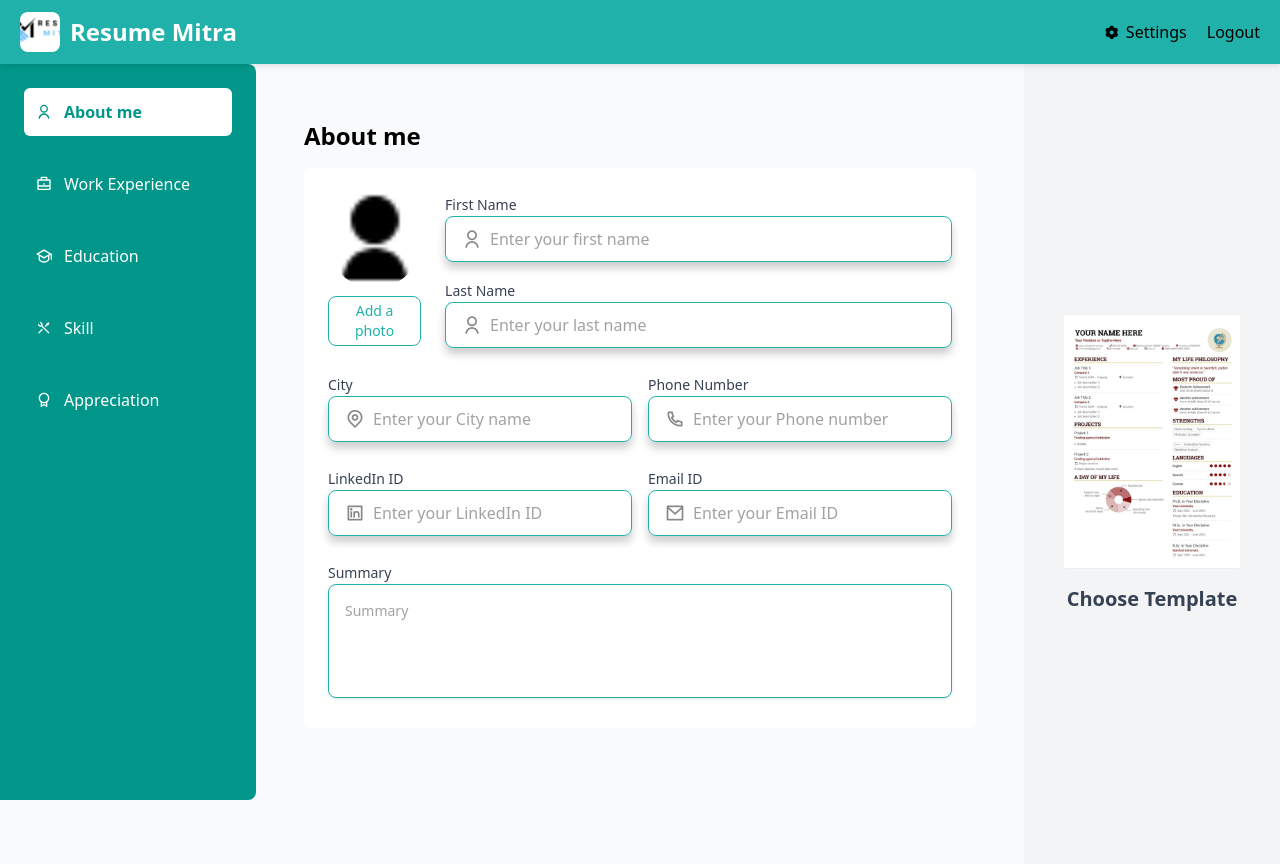
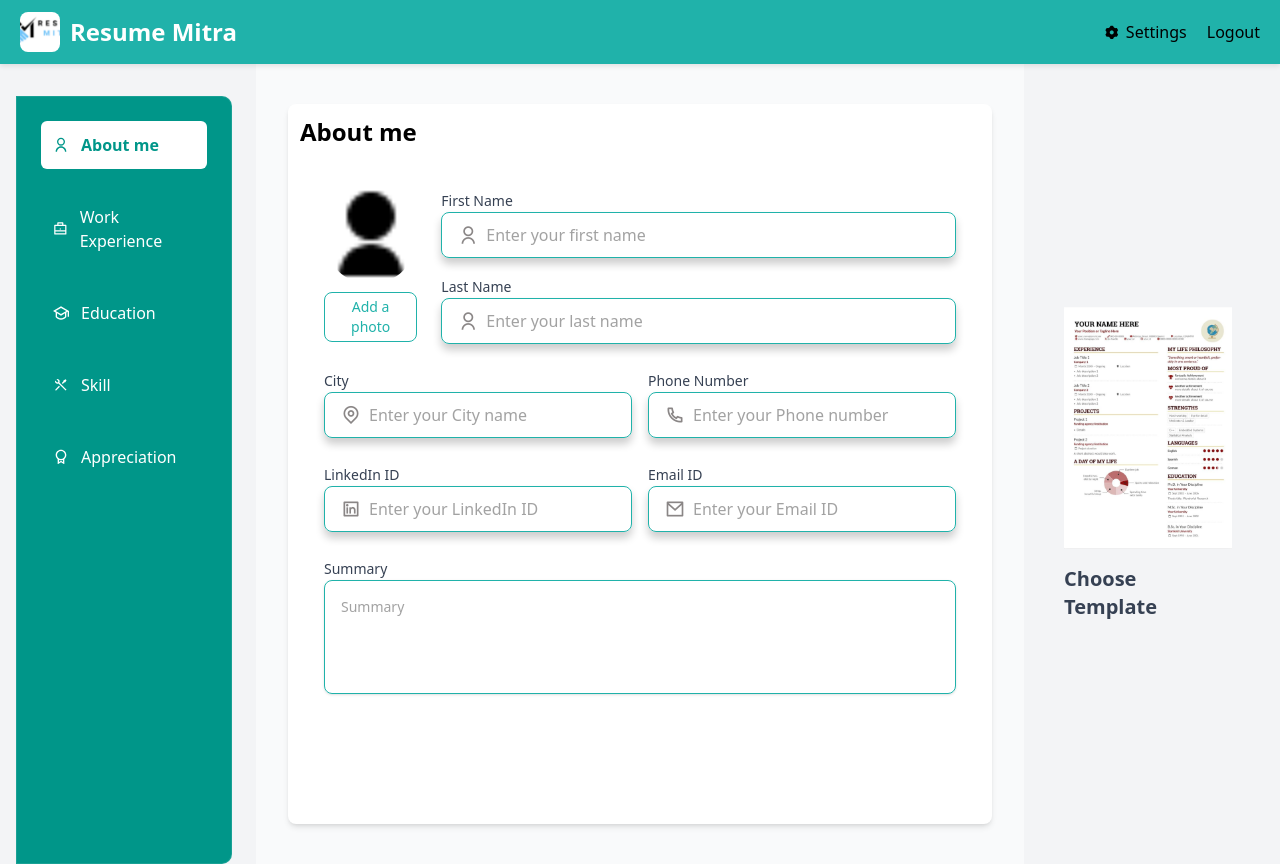
Before and after one commit to Chakrasai/resume_mitra, a React (Vite) app: page / in a window 1280 px wide. Built offline with nearby package versions, Linux system fonts and the light colour scheme.

Commit message:
feat: improve layout and scrolling behavior in various components for better user experience

```diff
--- a/components/AboutmeInput.jsx
+++ b/components/AboutmeInput.jsx
@@ -3,7 +3,7 @@ import InputFeild from './InputFeild';
 
 function AboutmeInput() {
   return (
-    <div className="p-4 sm:p-6 rounded-md bg-white space-y-6 max-w-5xl mx-auto w-full">
+    <div className="p-4 sm:p-6 rounded-md bg-white space-y-6 max-w-5xl mx-auto w-full" style={{ maxHeight: '80vh', overflowY: 'auto' }}>
 
       <div className="flex flex-col md:flex-row items-center md:items-start gap-6">
         <div className="flex flex-col items-center">
--- a/components/ContentSection.jsx
+++ b/components/ContentSection.jsx
@@ -6,7 +6,7 @@ import WorkInput from "./WorkInput";
 
 function ContentSection({ selected }) {
 return (
-    <div className="flex-1 p-8">
+  <div className="flex-1 p-3 bg-white rounded-lg shadow-md h-full overflow-y-auto" style={{ scrollBehavior: "smooth" }}>
     <h2 className="text-2xl font-semibold mb-4">{selected}</h2>
     {selected === "About me" && (
       <AboutmeInput />
--- a/components/Sidebar.jsx
+++ b/components/Sidebar.jsx
@@ -15,22 +15,31 @@ const menuItems = [
   { label: "Appreciation", icon: <RiAwardLine /> },
 ];
 
-function Sidebar({ selected, setSelected, isOpen }) {
+function Sidebar({ selected, setSelected, isOpen, setIsOpen }) {
+  const handleMenuItemClick = (label) => {
+    setSelected(label);
+
+
+    if (window.innerWidth < 768) {
+      setIsOpen(false);
+    }
+  };
+
   return (
     <div
       className={`
         bg-teal-600 text-white p-6 flex flex-col gap-6 w-64
-        fixed md:static top-16 left-0 z-40 h-[calc(100vh-4rem)]
-        rounded-r-lg
+        fixed md:static top-16 left-0 z-40 h-full
         transition-transform duration-300 ease-in-out
         ${isOpen ? 'translate-x-0' : '-translate-x-full'}
         md:translate-x-0
-  `}
->
+      `}
+      style={{ borderTopRightRadius: '10px', borderBottomRightRadius: '10px', border: '1px solid rgba(255, 255, 255, 0.1)' }}
+    >
       {menuItems.map((item) => (
         <button
           key={item.label}
-          onClick={() => setSelected(item.label)}
+          onClick={() => handleMenuItemClick(item.label)}
           className={`flex items-center gap-3 p-3 rounded-md text-left transition ${
             selected === item.label
               ? "bg-white text-teal-600 font-semibold"
--- a/components/WorkInput.jsx
+++ b/components/WorkInput.jsx
@@ -3,7 +3,7 @@ import InputFeild from "./InputFeild";
 
 function WorkInput() {
   return (
-    <div className="flex flex-col gap-6">
+    <div className="flex flex-col gap-6" style={{ maxHeight: '80vh', overflowY: 'auto' }}>
 
 
       <div className="border border-[#20B2AA] p-4 rounded-lg">
--- a/pages/ResumeBuilder.jsx
+++ b/pages/ResumeBuilder.jsx
@@ -9,28 +9,25 @@ function ResumeBuilder() {
 
   return (
     <div className="min-h-screen bg-gray-50 relative">
-      {/* Menu Icon for mobile */}
-      <button
-        onClick={() => setSidebarOpen(!isSidebarOpen)}
-        className="md:hidden absolute top-5 left-4 z-50 text-2xl bg-white p-2 rounded shadow"
-      >
-        <i className="ri-menu-line"></i>
-      </button>
+      <div className="md:hidden bg-white border-b border-gray-200 px-4 py-3">
+        <button
+          onClick={() => setSidebarOpen(!isSidebarOpen)}
+          className="md:hidden text-2xl bg-white p-2 rounded shadow"
+        >
+          <i className="ri-menu-line"></i>
+        </button>
+      </div>
 
-      {/* Add min-h-screen here to fix sidebar height */}
       <div className="flex flex-col md:flex-row min-h-screen">
-        {/* Sidebar */}
-        <div className="md:w-1/5 z-40">
-          <Sidebar selected={selected} setSelected={setSelected} isOpen={isSidebarOpen} />
+        <div className="md:w-1/5 z-30 md:relative md:pt-8 md:pl-4 flex justify-center items-center bg-gray-100 md:pr-6">
+          <Sidebar selected={selected} setSelected={setSelected} isOpen={isSidebarOpen} setIsOpen={setSidebarOpen} />
         </div>
 
-        {/* Content section */}
-        <div className="md:w-3/5 px-4 py-6">
+        <div className="md:w-3/5 px-4 py-8 md:py-10 md:px-8">
           <ContentSection selected={selected} />
         </div>
 
-        {/* Choose Template */}
-        <div className="md:w-1/5 px-4 py-6 flex justify-center items-center bg-gray-100">
+        <div className="md:w-1/5 px-4 py-8 md:py-10 flex justify-center items-center bg-gray-100 md:pr-6">
           <ChooseTemplate />
         </div>
       </div>
```
Lines whose indentation alone changed are shown as unchanged.
